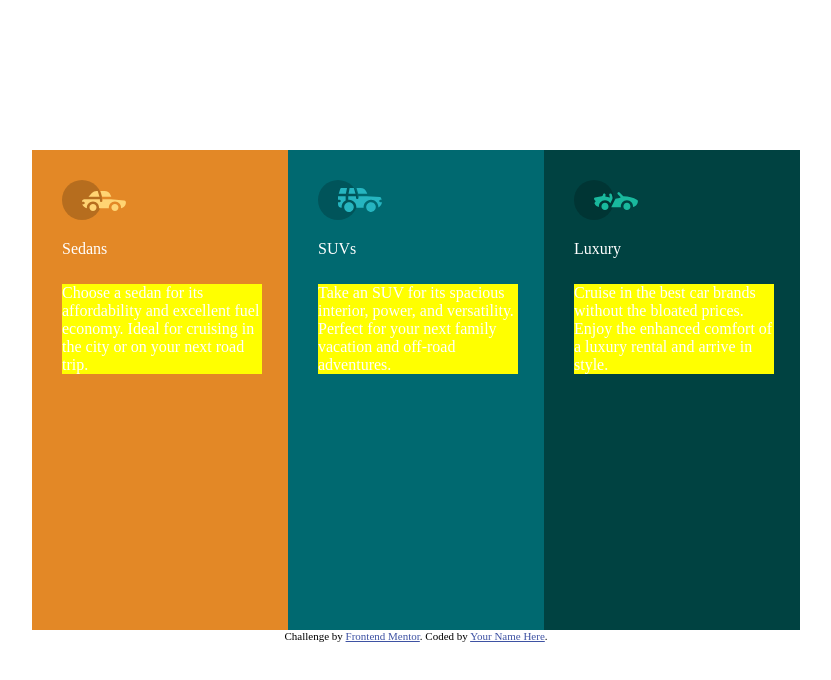
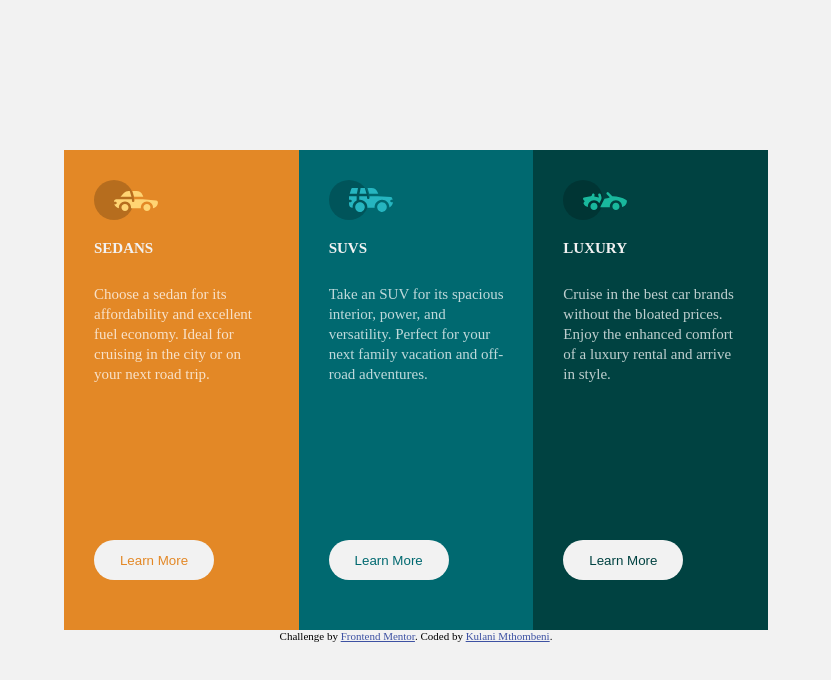
Before and after one commit to Kulani-commits/column-preview-card-component-main, a plain HTML site: page index.html in a window 1280 px wide. Shown: the whole page, without its empty margins (224-1055 px from the left). Drawn offline with Linux system fonts and the light colour scheme; a web font is replaced by a local one.

Commit message:
Add modfications to index and css part 2

```diff
--- a/index.html
+++ b/index.html
@@ -6,6 +6,8 @@
 
   <link rel="icon" type="image/png" sizes="32x32" href="./images/favicon-32x32.png">
   <link rel="stylesheet" href="style.css">
+  <link rel="stylesheet" href="https://fonts.google.com/specimen/Lexend+Deca">
+  <link rel="stylesheet" href="https://fonts.google.com/specimen/Big+Shoulders+Display">
   <title>Frontend Mentor | 3-column preview card component</title>
 
   <!-- Feel free to remove these styles or customise in your own stylesheet 👍 -->
@@ -19,32 +21,36 @@
 
     <div class="box sedan">
       <img src="images/icon-sedans.svg" alt="">
-      <span class="heading">Sedans</span><br>
+      <span class="heading">SEDANS</span><br>
 
         <div class="content">
-          Choose a sedan for its affordability and excellent fuel economy. Ideal for cruising in the city
-          or on your next road trip.
+
+            Choose a sedan for its affordability and excellent fuel economy. Ideal for cruising in the city
+            or on your next road trip.
+
         </div>
-
+          <button class="btn sedan_btn" type="button" name="button">Learn More</button>
       </div>
         <div class="box suv">
           <img src="images/icon-suvs.svg" alt="">
-            <span class="heading"> SUVs</span><br>
+            <span class="heading"> SUVS</span><br>
 
             <div class="content">
               Take an SUV for its spacious interior, power, and versatility. Perfect for your next family vacation
               and off-road adventures.
             </div>
 
+            <button class="btn suv_btn" type="button" name="button">Learn More</button>
+
         </div>
         <div class="box luxury">
             <img src="images/icon-luxury.svg" alt="">
-            <span class="heading">Luxury</span><br>
+            <span class="heading">LUXURY</span><br>
             <div class="content">
               Cruise in the best car brands without the bloated prices. Enjoy the enhanced comfort of a luxury
               rental and arrive in style.
             </div>
-
+              <button class="btn luxury_btn" type="button" name="button">Learn More</button>
 
 
         </div>
@@ -52,7 +58,7 @@
 
   <div class="attribution">
     Challenge by <a href="https://www.frontendmentor.io?ref=challenge" target="_blank">Frontend Mentor</a>.
-    Coded by <a href="#">Your Name Here</a>.
+    Coded by <a href="#">Kulani Mthombeni</a>.
   </div>
 </body>
 </html>
--- a/style.css
+++ b/style.css
@@ -1,16 +1,24 @@
 *{
   margin: 0;
   padding: 0;
+
+}
+body{
+    background-color: hsl(0, 0%, 95%);
+    font-size: 15px;
 }
 
 .container{
   margin-left: auto;
   margin-right: auto;
   margin-top: 150px;
-  width: 60vw;
+
+  width: 55vw;
   height: 60vh;
+    border-radius: 10px;
   background-color: red;
   display: flex;
+
 }
 .container div {
   -ms-flex:1;
@@ -18,7 +26,7 @@
 }
 
 .box{
-  color: #fff;
+
   position: relative;
 }
 
@@ -36,14 +44,67 @@ img{
 }
 
 .heading {
+  color: hsl(0, 0%, 95%);
   position: absolute;
   left: 30px;
   top: 90px;
+  font-weight: 700;
+  font-family: Shoulders,display;
   margin-bottom: 50px;
 }
 .content{
   margin-left: 30px;
   margin-top: 30px;
-  width: 200px;
-  background-color: yellow;
+  width: 175px;
+    color:  hsla(0, 0%, 100%, 0.75);
+    font-weight: 400;
+    font-family: Lexend,Deca;
+ line-height: 20px;
 }
+.btn{
+    background-color: hsl(0, 0%, 95%);
+  width: 120px;
+  height: 40px;
+  border-radius: 20px;
+  position: absolute;
+  bottom: 50px;
+  left: 30px;
+  border-style: none;
+}
+.suv_btn{
+
+  color:  hsl(184, 100%, 22%);
+}
+.sedan_btn{
+  color:  hsl(31, 77%, 52%);
+}
+.luxury_btn{
+  color:  hsl(179, 100%, 13%);
+}
+.btn:hover{
+  color: hsla(0, 0%, 100%, 0.75);
+  border: solid 2px hsla(0, 0%, 100%, 0.75);
+}
+.suv_btn:hover{
+  background-color:  hsl(184, 100%, 22%);
+}
+.sedan_btn:hover{
+  background-color:  hsl(31, 77%, 52%);;
+}
+.luxury_btn:hover{
+  background-color: hsl(179, 100%, 13%);
+}
+
+@media (max-width:900px) {
+  .container{
+    display: flex;
+    flex-direction:column;
+    width: 35vw;
+    height: 70vh;
+    margin-top: 0;
+  }
+  .container div {
+    -ms-flex:1;
+    flex: 0;
+  }
+}
```
